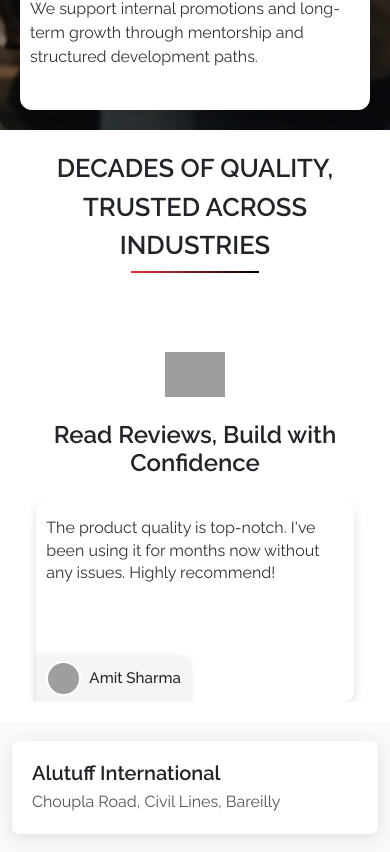
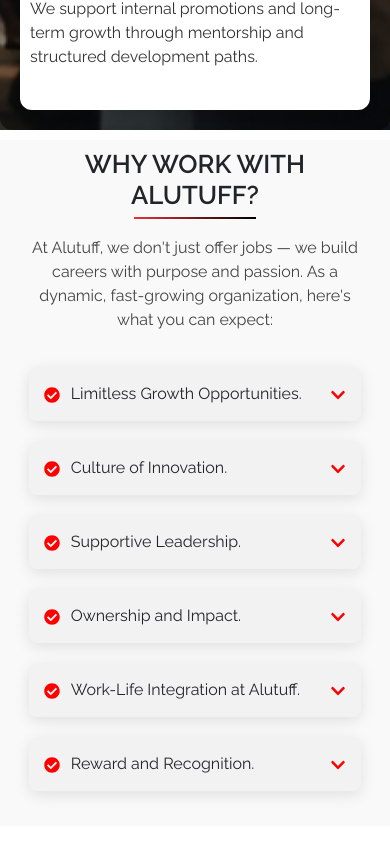
Before and after one commit to rishab-sudo/Alutuff-new, a React (Create React App) app: page /career in a window 390 px wide. Shown: the part 3605-4457 px from the top of the page. Built offline with nearby package versions, Linux system fonts and the light colour scheme; grey boxes are pictures that could not be loaded.

Commit message:
19july25

```diff
--- a/src/Pages/Career.css
+++ b/src/Pages/Career.css
@@ -216,6 +216,88 @@
   display: inline-block;
   margin-bottom: 15px;
 }
+/* why-boxes */
+.whywork-section {
+  margin-top: 2.5%;
+  width: 100%;
+  padding: 2.5% 20px;
+  background-color: #f9f9f9;
+}
+
+.whywork-box {
+  width: 80%;
+  margin: 0 auto 20px;
+  padding: 20px;
+  box-shadow: 0 4px 20px rgba(0, 0, 0, 0.1);
+  background-color: white;
+  text-align: center;
+}
+
+.whywork-box h2 {
+  margin: 0;
+  font-size: 28px;
+  font-weight: bold;
+  color: #222;
+}
+
+.whywork-description {
+  width: 80%;
+  margin: auto;
+  margin-top: -2%;
+  font-size: 16px;
+  color: #444;
+  text-align: center;
+
+}
+
+.whywork-grid {
+  width: 80%;
+  margin: 0 auto;
+  margin-top: 35px !important;
+  display: grid;
+  grid-template-columns: repeat(2, 1fr);
+  gap: 35px;
+}
+
+.info-box {
+  margin: auto;
+  width: 75%;
+  background-color: #f2f2f2;
+  padding: 15px;
+  border-radius: 8px;
+  transition: all 0.3s ease;
+}
+
+.info-box-header {
+  display: flex;
+  justify-content: space-between;
+  align-items: center;
+  cursor: pointer;
+}
+
+.info-box-header .left {
+  display: flex;
+  align-items: center;
+  gap: 10px;
+}
+
+.info-box-header .icon {
+  color: red;
+  margin-right: 11px !important;
+}
+
+.info-box-header .dropdown-icon {
+  color: red;
+}
+
+.info-box-description {
+  margin-top: 10px;
+    margin-left: 20px !important;
+  color: #333;
+  transition: max-height 0.4s ease-in-out;
+}
+
+
 
 
 /* Responsive */
@@ -277,4 +359,29 @@
   min-width: 80%;
 
 }
+/* why-box-css */
+.whywork-description {
+  width: 100%;
+  margin-top: -2% !important;
+  margin: auto ;
+  font-size: 16px;
+  color: #444;
+  text-align: center;
 }
+
+.whywork-grid {
+  width: 100%;
+  margin: 25px auto;
+  display: grid;
+  grid-template-columns: repeat(1, 1fr); /* Always 2 per row */
+  gap: 20px;
+}
+.info-box {
+  margin: auto;
+  width: 95%;
+  background-color: #f2f2f2;
+  padding: 15px;
+  border-radius: 8px;
+  transition: all 0.3s ease;
+}
+}
--- a/src/Pages/Career.js
+++ b/src/Pages/Career.js
@@ -1,16 +1,44 @@
 import React,{useState} from 'react'
 import { Link } from 'react-router-dom';
 import { Container } from 'react-bootstrap'
-import { FaChevronDown, FaChevronUp } from "react-icons/fa";
+import { FaChevronDown, FaChevronUp, FaCheckCircle } from "react-icons/fa";
 import Slider from 'react-slick';
 import Testimonial from "../components/Testimonial"
 import { FaRocket, FaLeaf, FaCogs, FaUsers } from 'react-icons/fa';
 import Banner from '../components/Banner';
 import bannerImage from '../assets/1400.jpg'
+import CareerForm from '../components/CareerForm';
+import "./Career.css"
 
-
-import "./Career.css"
-import CareerForm from '../components/CareerForm';
+const boxData = [
+  {
+    title: "Limitless Growth Opportunities.",
+    description: "Learn, lead, and grow in a high-impact environment.",
+  },
+  {
+    title: "Culture of Innovation.",
+    description: "Your ideas drive transformation.",
+  },
+  {
+    title: "Supportive Leadership.",
+    description: "Be mentored by leaders who empower and inspire.",
+  },
+  {
+    title: "Ownership and Impact.",
+    description: "Take charge, drive results, and shape your journey.",
+  },
+  {
+    title:
+      "Work-Life Integration at Alutuff.",
+    description:
+      "At Alutuff, we understand the importance of a healthy work-life balance. Our flexible policies and supportive culture help employees harmonize their personal and professional lives. We foster an environment where well-being and productivity go hand in hand.",
+  },
+  {
+    title: "Reward and Recognition.",
+    description:
+      "We believe in celebrating excellence. Alutuff's reward and recognition programs are designed to appreciate the efforts of our people, motivating them to reach new heights. Every achievement, big or small, is valued and acknowledged.",
+  },
+];
 
 const benefitsData = [
   {
@@ -114,6 +142,11 @@
 ];
 
 const Career = () => {
+    const [openIndex, setOpenIndex] = useState(null);
+
+  const toggleBox = (index) => {
+    setOpenIndex(openIndex === index ? null : index);
+  };
       const settings = {
     infinite: true,
     speed: 5000,
@@ -271,9 +304,43 @@
       </div>
     </section>
 
+        <div className="whywork-section">
+      <div className="text-center">
+        <h2 className="page-heading">Why Work With Alutuff?</h2>
+      </div>
+      <p className="whywork-description">
+        At Alutuff, we don't just offer jobs — we build careers with purpose and passion.
+        As a dynamic, fast-growing organization, here's what you can expect:
+      </p>
+
+ <div className="whywork-grid">
+        {boxData.map((item, index) => (
+          <div className="info-box" key={index}>
+            <div className="info-box-header" onClick={() => toggleBox(index)}>
+              <div className="header-content">
+                <FaCheckCircle className="icon" />
+                <span className="header-text">{item.title}</span>
+              </div>
+              <div className="right-icon">
+                {openIndex === index ? (
+                  <FaChevronUp className="dropdown-icon" />
+                ) : (
+                  <FaChevronDown className="dropdown-icon" />
+                )}
+              </div>
+            </div>
+
+            {openIndex === index && (
+              <div className="info-box-description">{item.description}</div>
+            )}
+          </div>
+        ))}
+      </div>
+    </div>
+
       <Testimonial testimonials={testimonialsData} />
 
-<CareerForm/>
+<CareerForm className="mt-3"/>
 
 
    </>
```
